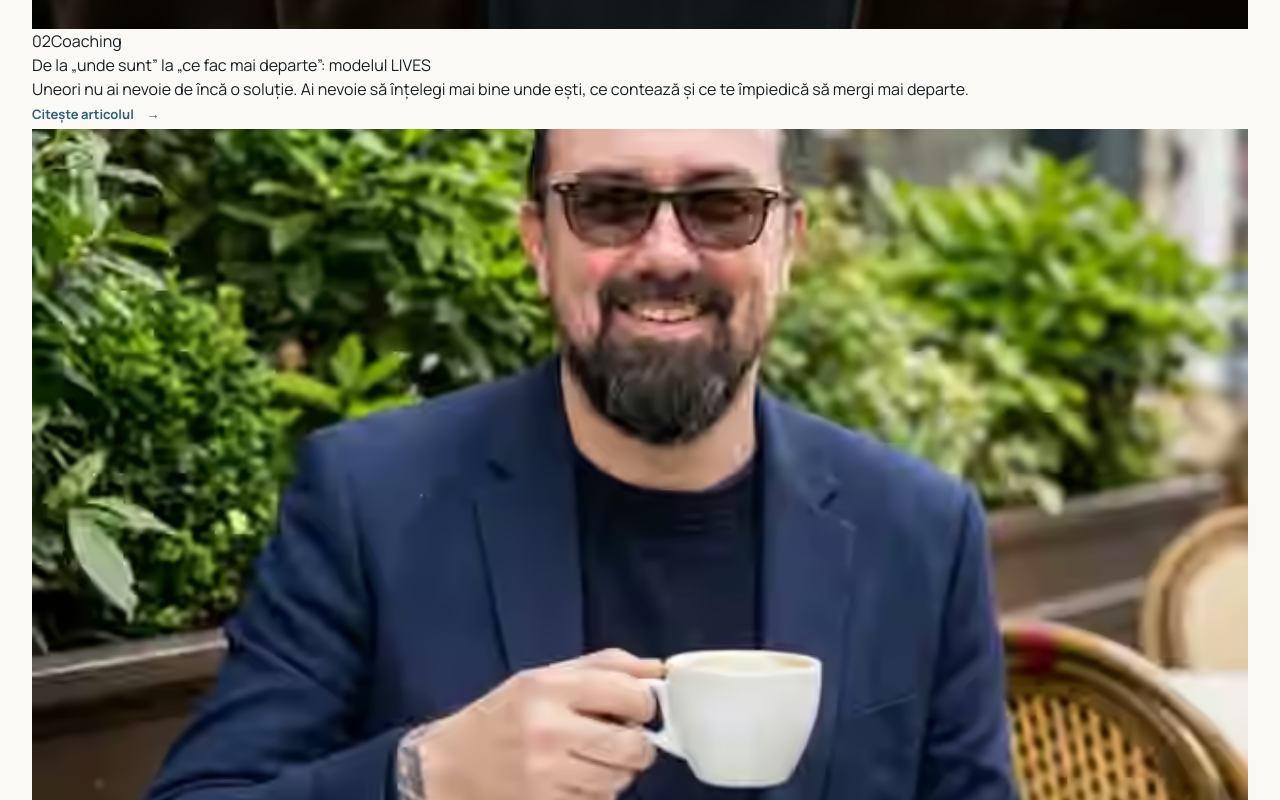
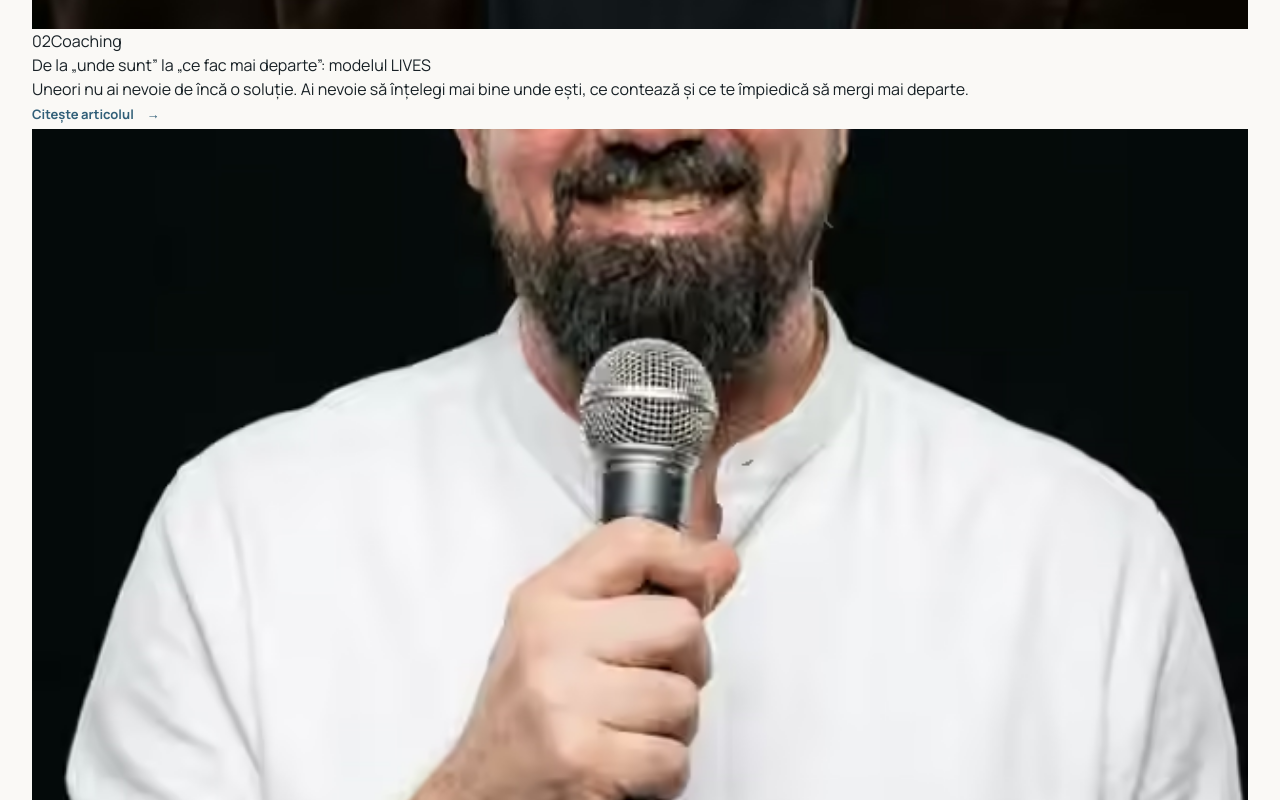
Before and after one commit to ivanovroxana1988-arch/bogdanvizitiu, a Next.js app: page /insights in a window 1280 px wide. Shown: the part 2120-2920 px from the top of the page. Built offline with nearby package versions, Linux system fonts and the light colour scheme.

Commit message:
Fix learning resource image mapping

```diff
--- a/app/insights/page.tsx
+++ b/app/insights/page.tsx
@@ -7,7 +7,7 @@ import {getCopy,getLocale} from '@/lib/i18n'
 const insightImages:Record<string,'speaking'|'coaching'|'workshop'|'candid'>={
   'networkingul-nu-incepe-cu-schimbul-de-contacte':'speaking',
   'de-la-unde-sunt-la-ce-fac-mai-departe-modelul-lives':'coaching',
-  'nu-invatam-doar-cu-mintea-invatam-si-cu-emotiile':'workshop',
+  'nu-invatam-doar-cu-mintea':'workshop',
   'cat-din-viata-traim-pe-pilot-automat':'candid',
 }
 
```
